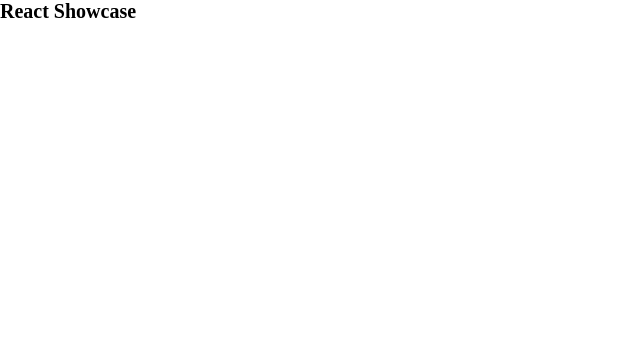
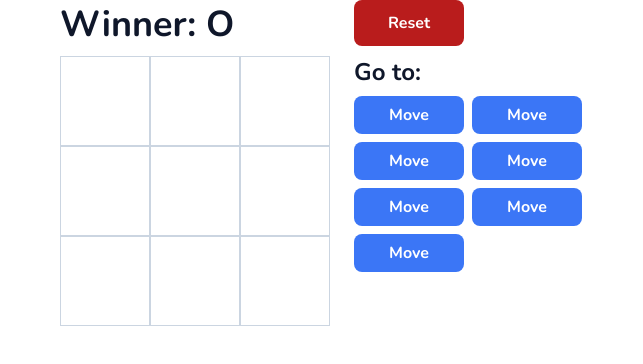
Before and after one commit to TatianaAriasOrozco/MiniReactLab, a React (Vite) app: page / in a window 1280 px wide. Shown: the top 364 px of the page, without its empty margins (0-643 px from the left). Built offline with nearby package versions, Linux system fonts and the light colour scheme.

Commit message:
Upload tic tac toe layaout

```diff
--- a/src/App.jsx
+++ b/src/App.jsx
@@ -1,5 +1,7 @@
+import TicTacToe from "./components/TicTacToe/index";
+
 function App() {
-  return <h1>React Showcase</h1>;
+  return <TicTacToe />;
 }
 
 export default App;
--- /dev/null
+++ b/src/components/TicTacToe/TicTacToeBoard/Square/index.jsx
@@ -0,0 +1,5 @@
+import styles from "./styles.module.css"
+
+export default function Square({ value }) {
+    return <button className={styles.square}>{value}</button>;
+}
--- /dev/null
+++ b/src/components/TicTacToe/TicTacToeBoard/Square/styles.module.css
@@ -0,0 +1,7 @@
+.square {
+    height: 90px;
+    width: 90px;
+    border-radius: 0px;
+    border: 1px solid #CBD5E1;
+    background-color: #fff;
+}
--- /dev/null
+++ b/src/components/TicTacToe/TicTacToeBoard/index.jsx
@@ -0,0 +1,25 @@
+import Square from "./Square"
+import styles from "./styles.module.css"
+
+
+export default function TicTacToeBoard() {
+    return (
+        <div className={styles.board}>
+            <div className={styles.boardRow}>
+                <Square />
+                <Square />
+                <Square />
+            </div>
+            <div className={styles.boardRow}>
+                <Square />
+                <Square />
+                <Square />
+            </div>
+            <div className={styles.boardRow}>
+                <Square />
+                <Square />
+                <Square />
+            </div>
+        </div>
+    )
+}
--- /dev/null
+++ b/src/components/TicTacToe/TicTacToeBoard/styles.module.css
@@ -0,0 +1,18 @@
+.board {
+    position: absolute;
+    top: 56px;
+}
+
+.boardRow {
+    display: grid;
+    grid-template-columns: repeat(3, 1fr);
+
+}
+
+.square {
+    height: 90px;
+    width: 90px;
+    border-radius: 0px;
+    border: 1px solid #CBD5E1;
+    background-color: #fff;
+}
--- /dev/null
+++ b/src/components/TicTacToe/index.jsx
@@ -0,0 +1,30 @@
+import styles from "./styles.module.css"
+import TicTacToeBoard from "./TicTacToeBoard/index"
+
+
+export default function TicTacToe() {
+    return (
+        <div className={styles.ticTacToeContainer}>
+            <div>
+                <h1>Winner: O</h1>
+                <TicTacToeBoard />
+            </div>
+            <div>
+                <button className={styles.reset}>Reset</button>
+                <div className={styles.movesContainer}>
+                    <h2>Go to:</h2>
+                    <div className={styles.buttonsContainer}>
+                        <button className={styles.buttonMove}>Move</button>
+                        <button className={styles.buttonMove}>Move</button>
+                        <button className={styles.buttonMove}>Move</button>
+                        <button className={styles.buttonMove}>Move</button>
+                        <button className={styles.buttonMove}>Move</button>
+                        <button className={styles.buttonMove}>Move</button>
+                        <button className={styles.buttonMove}>Move</button>
+                    </div>
+                </div>
+            </div>
+
+        </div>
+    )
+}
--- /dev/null
+++ b/src/components/TicTacToe/styles.module.css
@@ -0,0 +1,47 @@
+.ticTacToeContainer{
+    display: flex;
+    flex-direction: row;
+    width: 524px;
+    justify-content: space-around
+}
+
+h1 {
+    font-size: 36px;
+    font-weight: 700;
+}
+
+h2 {
+    font-size: 24px;
+    font-weight: 700;
+    margin-bottom: 8px;
+}
+
+button {
+    color: #FFFFFF;
+    font-size: 16px;
+    font-weight: 700;
+    border: none;
+    border-radius: 8px;
+    width: 110px;
+}
+
+.reset {
+    background-color: #B91C1C;
+    padding: 12px 16px;
+}
+
+.movesContainer {
+    position: absolute;
+    top: 56px;
+}
+
+.buttonsContainer {
+    display: grid;
+    grid-template-columns: repeat(2, 1fr);
+    gap: 8px;
+}
+
+.buttonMove {
+    background-color: #3B76F6;
+    padding: 8px 12px;
+}
--- a/src/styles/index.css
+++ b/src/styles/index.css
@@ -16,4 +16,5 @@ html {
 
 * {
   font-family: var(--primary-font);
+  color: var(--primary-color);
 }
--- a/src/styles/variables.css
+++ b/src/styles/variables.css
@@ -1,4 +1,6 @@
 @import url('https://fonts.googleapis.com/css2?family=Nunito:ital,wght@0,200..1000;1,200..1000&display=swap');
 /* 1rem = 10px, ver 'styles/index.css' */
 :root {
+ --primary-font: nunito;
+ --primary-color: #0F172A;
 }
```
Also changed, not shown: src/assets/o.svg (added), src/assets/x.svg (added), src/components/TicTacToe/TicTacToe.jsx (deleted).
